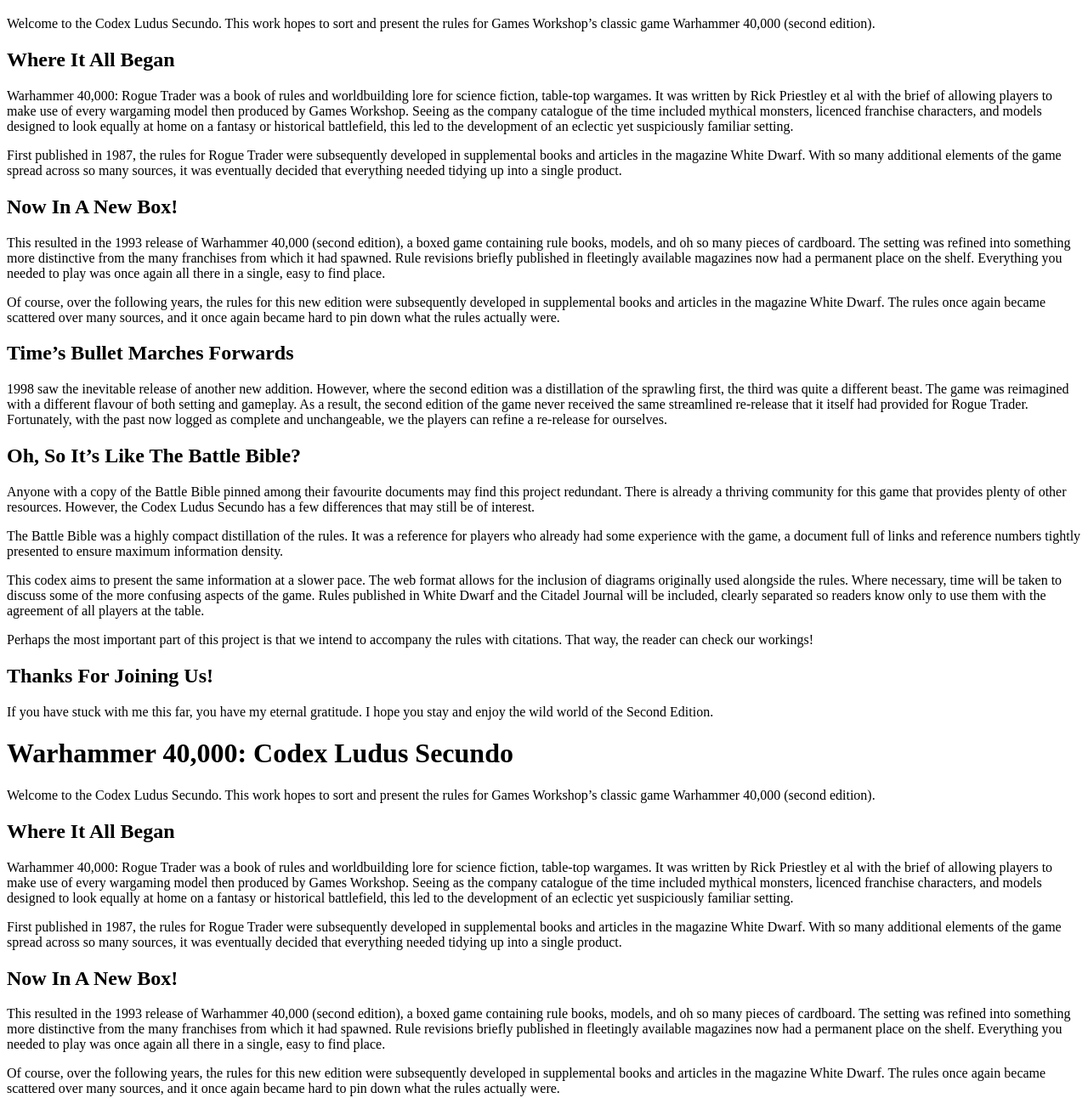
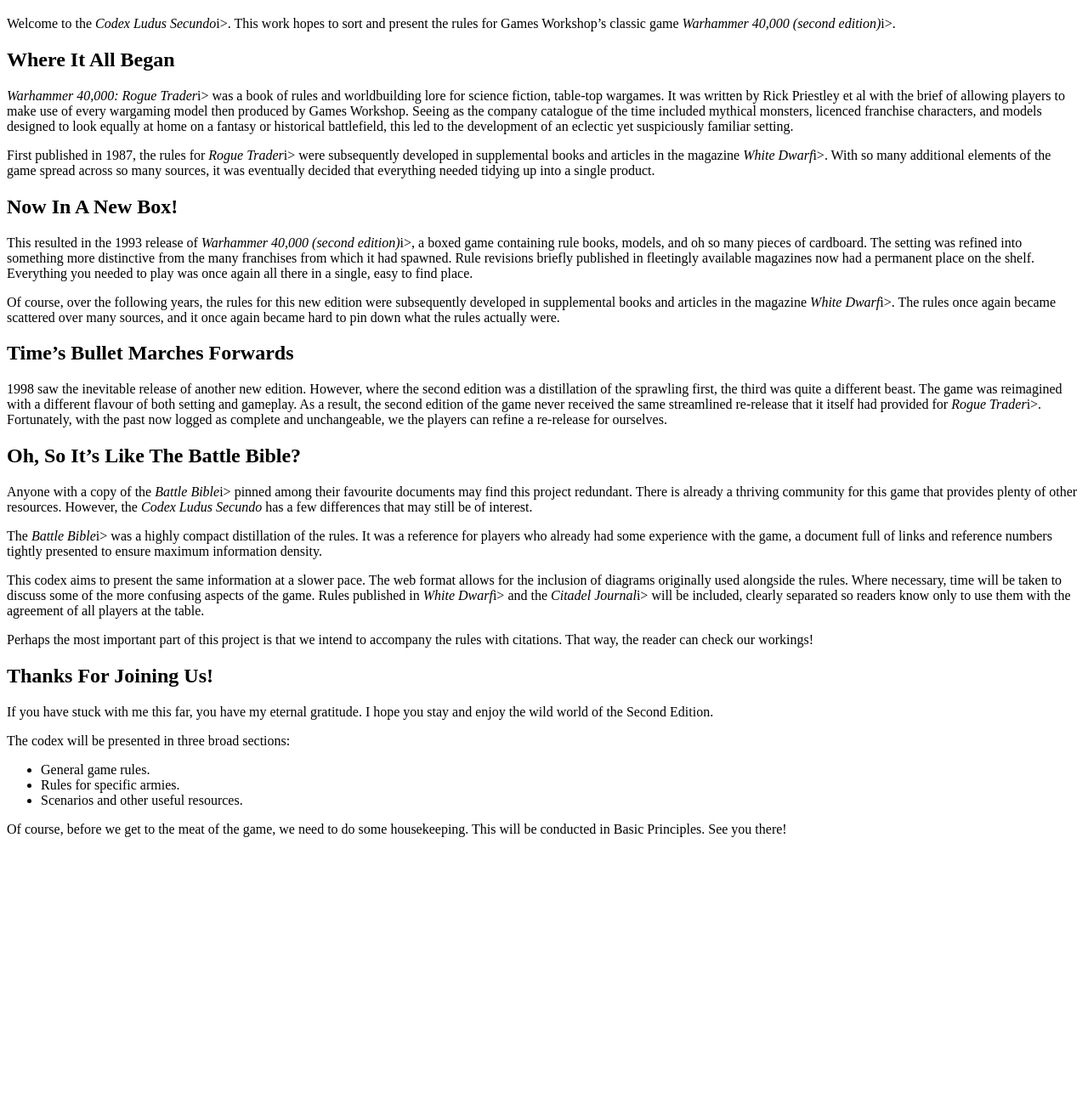
Before and after one commit to LudoSecundo/CodexLudoSecundo, a plain HTML site: page index.html in a window 1280 px wide. Shown: the part 61-1353 px from the top of the page at 85% size. After the commit the page ends 1062 px from the top, so only its background shows below. Drawn offline with Linux system fonts and the light colour scheme.

Commit message:
Update index.html

```diff
--- a/index.html
+++ b/index.html
@@ -8,71 +8,31 @@
 
 <h1>Warhammer 40,000: Codex Ludus Secundo</h1>
 
-<p>Welcome to the Codex Ludus Secundo. This work hopes to sort and present the rules for Games Workshop’s classic game Warhammer 40,000 (second edition).</p>
+<p>Welcome to the <i>Codex Ludus Secundo</i>i>. This work hopes to sort and present the rules for Games Workshop’s classic game <i>Warhammer 40,000 (second edition)</i>i>.</p>
 
 <h2>Where It All Began</h2>
 
-<p>Warhammer 40,000: Rogue Trader was a book of rules and worldbuilding lore for science fiction, table-top wargames. It was written by Rick Priestley et al with the brief of allowing players to make use of every wargaming model then produced by Games Workshop. Seeing as the company catalogue of the time included mythical monsters, licenced franchise characters, and models designed to look equally at home on a fantasy or historical battlefield, this led to the development of an eclectic yet suspiciously familiar setting.</p>
+<p><i>Warhammer 40,000: Rogue Trader</i>i> was a book of rules and worldbuilding lore for science fiction, table-top wargames. It was written by Rick Priestley et al with the brief of allowing players to make use of every wargaming model then produced by Games Workshop. Seeing as the company catalogue of the time included mythical monsters, licenced franchise characters, and models designed to look equally at home on a fantasy or historical battlefield, this led to the development of an eclectic yet suspiciously familiar setting.</p>
 
-<p>First published in 1987, the rules for Rogue Trader were subsequently developed in supplemental books and articles in the magazine White Dwarf. With so many additional elements of the game spread across so many sources, it was eventually decided that everything needed tidying up into a single product.</p>
+<p>First published in 1987, the rules for <i>Rogue Trader</i>i> were subsequently developed in supplemental books and articles in the magazine <i>White Dwarf</i>i>. With so many additional elements of the game spread across so many sources, it was eventually decided that everything needed tidying up into a single product.</p>
 
 <h2>Now In A New Box!</h2>
 
-<p>This resulted in the 1993 release of Warhammer 40,000 (second edition), a boxed game containing rule books, models, and oh so many pieces of cardboard. The setting was refined into something more distinctive from the many franchises from which it had spawned. Rule revisions briefly published in fleetingly available magazines now had a permanent place on the shelf. Everything you needed to play was once again all there in a single, easy to find place.</p>
+<p>This resulted in the 1993 release of <i>Warhammer 40,000 (second edition)</i>i>, a boxed game containing rule books, models, and oh so many pieces of cardboard. The setting was refined into something more distinctive from the many franchises from which it had spawned. Rule revisions briefly published in fleetingly available magazines now had a permanent place on the shelf. Everything you needed to play was once again all there in a single, easy to find place.</p>
 
-<p>Of course, over the following years, the rules for this new edition were subsequently developed in supplemental books and articles in the magazine White Dwarf. The rules once again became scattered over many sources, and it once again became hard to pin down what the rules actually were.</p>
+<p>Of course, over the following years, the rules for this new edition were subsequently developed in supplemental books and articles in the magazine <i>White Dwarf</i>i>. The rules once again became scattered over many sources, and it once again became hard to pin down what the rules actually were.</p>
 
 <h2>Time’s Bullet Marches Forwards</h2>
 
-<p>1998 saw the inevitable release of another new addition. However, where the second edition was a distillation of the sprawling first, the third was quite a different beast. The game was reimagined with a different flavour of both setting and gameplay. As a result, the second edition of the game never received the same streamlined re-release that it itself had provided for Rogue Trader. Fortunately, with the past now logged as complete and unchangeable, we the players can refine a re-release for ourselves.</p>
+<p>1998 saw the inevitable release of another new edition. However, where the second edition was a distillation of the sprawling first, the third was quite a different beast. The game was reimagined with a different flavour of both setting and gameplay. As a result, the second edition of the game never received the same streamlined re-release that it itself had provided for <i>Rogue Trader</i>i>. Fortunately, with the past now logged as complete and unchangeable, we the players can refine a re-release for ourselves.</p>
 
 <h2>Oh, So It’s Like The Battle Bible?</h2>
 
-<p>Anyone with a copy of the Battle Bible pinned among their favourite documents may find this project redundant. There is already a thriving community for this game that provides plenty of other resources. However, the Codex Ludus Secundo has a few differences that may still be of interest.</p>
+<p>Anyone with a copy of the <i>Battle Bible</i>i> pinned among their favourite documents may find this project redundant. There is already a thriving community for this game that provides plenty of other resources. However, the <i>Codex Ludus Secundo</i> has a few differences that may still be of interest.</p>
 
-<p>The Battle Bible was a highly compact distillation of the rules. It was a reference for players who already had some experience with the game, a document full of links and reference numbers tightly presented to ensure maximum information density.</p>
+<p>The <i>Battle Bible</i>i> was a highly compact distillation of the rules. It was a reference for players who already had some experience with the game, a document full of links and reference numbers tightly presented to ensure maximum information density.</p>
 
-<p>This codex aims to present the same information at a slower pace. The web format allows for the inclusion of diagrams originally used alongside the rules. Where necessary, time will be taken to discuss some of the more confusing aspects of the game. Rules published in White Dwarf and the Citadel Journal will be included, clearly separated so readers know only to use them with the agreement of all players at the table.</p>
-
-<p>Perhaps the most important part of this project is that we intend to accompany the rules with citations. That way, the reader can check our workings!</p>
-
-<h2>Thanks For Joining Us!</h2>
-
-<p>If you have stuck with me this far, you have my eternal gratitude. I hope you stay and enjoy the wild world of the Second Edition.</p>
-<!DOCTYPE html>
-<html>
-<head>
-<title>Warhammer 40,000: Codex Ludus Secundo Introduction Page</title>
-</head>
-<body>
-
-<h1>Warhammer 40,000: Codex Ludus Secundo</h1>
-
-<p>Welcome to the Codex Ludus Secundo. This work hopes to sort and present the rules for Games Workshop’s classic game Warhammer 40,000 (second edition).</p>
-
-<h2>Where It All Began</h2>
-
-<p>Warhammer 40,000: Rogue Trader was a book of rules and worldbuilding lore for science fiction, table-top wargames. It was written by Rick Priestley et al with the brief of allowing players to make use of every wargaming model then produced by Games Workshop. Seeing as the company catalogue of the time included mythical monsters, licenced franchise characters, and models designed to look equally at home on a fantasy or historical battlefield, this led to the development of an eclectic yet suspiciously familiar setting.</p>
-
-<p>First published in 1987, the rules for Rogue Trader were subsequently developed in supplemental books and articles in the magazine White Dwarf. With so many additional elements of the game spread across so many sources, it was eventually decided that everything needed tidying up into a single product.</p>
-
-<h2>Now In A New Box!</h2>
-
-<p>This resulted in the 1993 release of Warhammer 40,000 (second edition), a boxed game containing rule books, models, and oh so many pieces of cardboard. The setting was refined into something more distinctive from the many franchises from which it had spawned. Rule revisions briefly published in fleetingly available magazines now had a permanent place on the shelf. Everything you needed to play was once again all there in a single, easy to find place.</p>
-
-<p>Of course, over the following years, the rules for this new edition were subsequently developed in supplemental books and articles in the magazine White Dwarf. The rules once again became scattered over many sources, and it once again became hard to pin down what the rules actually were.</p>
-
-<h2>Time’s Bullet Marches Forwards</h2>
-
-<p>1998 saw the inevitable release of another new addition. However, where the second edition was a distillation of the sprawling first, the third was quite a different beast. The game was reimagined with a different flavour of both setting and gameplay. As a result, the second edition of the game never received the same streamlined re-release that it itself had provided for Rogue Trader. Fortunately, with the past now logged as complete and unchangeable, we the players can refine a re-release for ourselves.</p>
-
-<h2>Oh, So It’s Like The Battle Bible?</h2>
-
-<p>Anyone with a copy of the Battle Bible pinned among their favourite documents may find this project redundant. There is already a thriving community for this game that provides plenty of other resources. However, the Codex Ludus Secundo has a few differences that may still be of interest.</p>
-
-<p>The Battle Bible was a highly compact distillation of the rules. It was a reference for players who already had some experience with the game, a document full of links and reference numbers tightly presented to ensure maximum information density.</p>
-
-<p>This codex aims to present the same information at a slower pace. The web format allows for the inclusion of diagrams originally used alongside the rules. Where necessary, time will be taken to discuss some of the more confusing aspects of the game. Rules published in White Dwarf and the Citadel Journal will be included, clearly separated so readers know only to use them with the agreement of all players at the table.</p>
+<p>This codex aims to present the same information at a slower pace. The web format allows for the inclusion of diagrams originally used alongside the rules. Where necessary, time will be taken to discuss some of the more confusing aspects of the game. Rules published in <i>White Dwarf</i>i> and the <i>Citadel Journal</i>i> will be included, clearly separated so readers know only to use them with the agreement of all players at the table.</p>
 
 <p>Perhaps the most important part of this project is that we intend to accompany the rules with citations. That way, the reader can check our workings!</p>
 
@@ -80,27 +40,16 @@
 
 <p>If you have stuck with me this far, you have my eternal gratitude. I hope you stay and enjoy the wild world of the Second Edition.</p>
 
-<p>These rules will be divided into three broad sections:</p>
+<p>The codex will be presented in three broad sections:</p>
 
 <ul>
-  <li>An introduction to the rules followed by rules divided by turn phase.</li>
-  <li>Army Selection Lists detailing the rules for each faction.</li>
-  <li>Scenarios and other useful things for developing your games further.</li>
+<li>General game rules.</li>
+<li>Rules for specific armies.</li>
+<li>Scenarios and other useful resources.</li>
 </ul>
 
 <p>Of course, before we get to the meat of the game, we need to do some housekeeping. This will be conducted in Basic Principles. See you there!</p>
 
-</body>
-</html>
-<p>These rules will be divided into three broad sections:</p>
-
-<ul>
-  <li>An introduction to the rules followed by rules divided by turn phase.</li>
-  <li>Army Selection Lists detailing the rules for each faction.</li>
-  <li>Scenarios and other useful things for developing your games further.</li>
-</ul>
-
-<p>Of course, before we get to the meat of the game, we need to do some housekeeping. This will be conducted in Basic Principles. See you there!</p>
 
 </body>
 </html>
```
